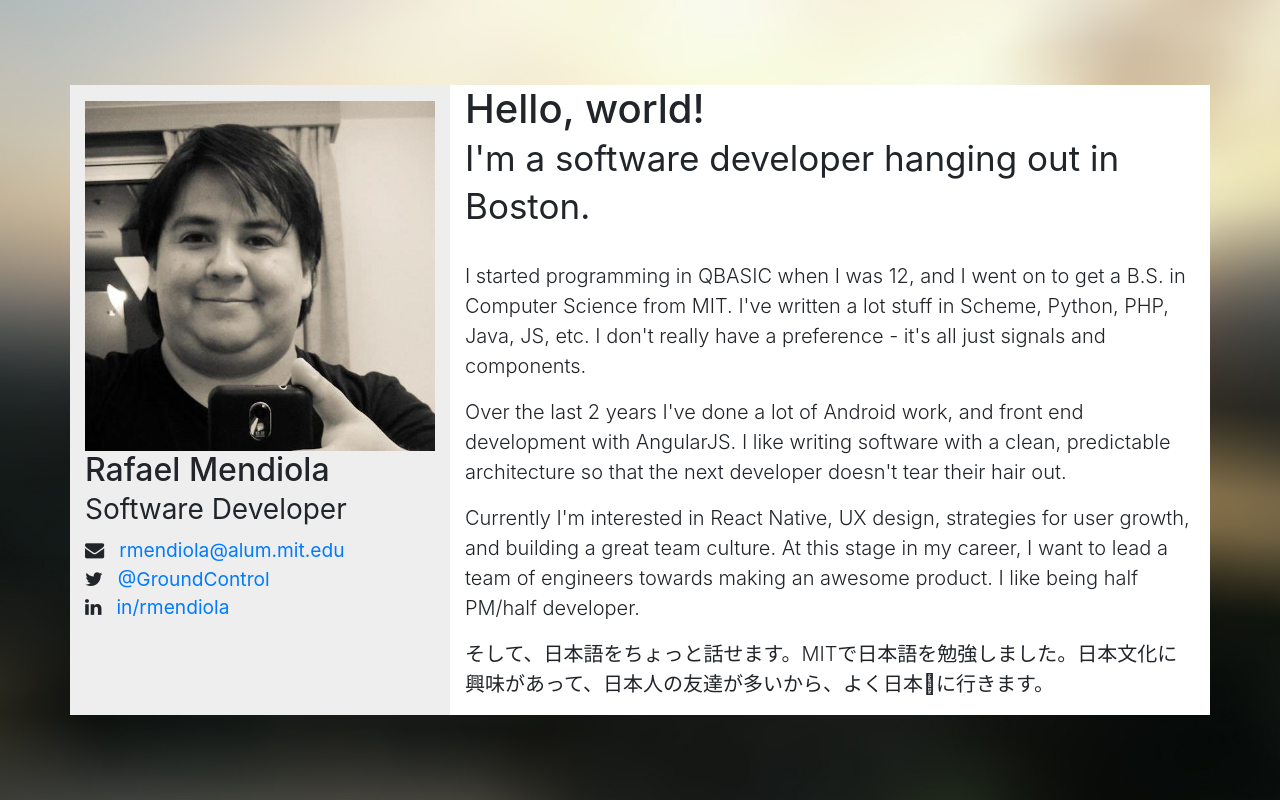
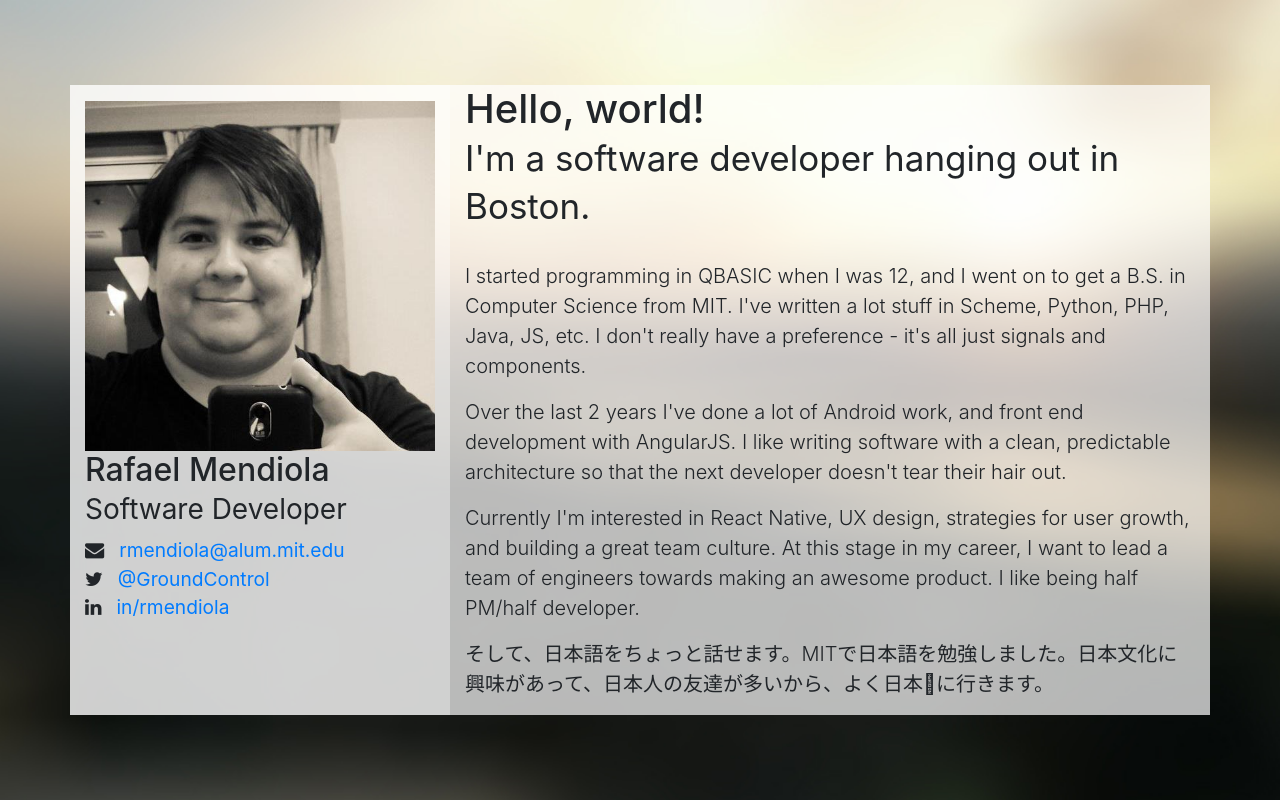
Before and after one commit to dslounge/dslounge.github.io, a website: page index.html in a window 1280 px wide. Drawn offline with nearby package versions, Linux system fonts and the light colour scheme.

Commit message:
style changes.

```diff
--- a/css/styles.css
+++ b/css/styles.css
@@ -30,12 +30,16 @@ body{
 }
 
 .container{
-  background-color: #FFF;
+  /*background-color: rgba(255, 255, 255, .9);*/
 }
 
 .info-column {
-  background-color: #EEE;
   padding-bottom:.2em;
+  background-color: rgba(255, 255, 255, .8);
+}
+
+.msg-column {
+  background-color: rgba(255, 255, 255, .7);
 }
 
 .profile-image{
--- a/index.html
+++ b/index.html
@@ -54,7 +54,7 @@
           </li>
         </ul>
       </div>
-      <div class="col-sm-8">
+      <div class="col-sm-8 msg-column">
         <h1>Hello, world!<br><small>I'm a software developer hanging out in Boston. </small></h1>
         <br>
         <p class="lead">
```
